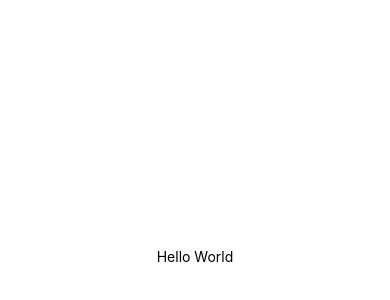
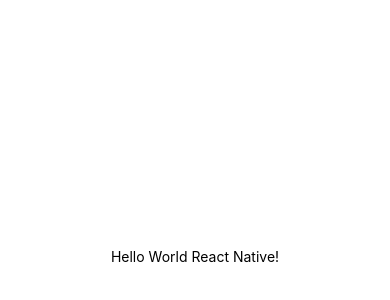
Before and after one commit to cretumarius/ReactNative-boilerplate, a React Native app: screen / in a window 390 px wide. Shown: the part 166-466 px from the top of the page. Built offline with nearby package versions, Linux system fonts and the light colour scheme.

Commit message:
Added HelloWorld atom component

```diff
--- a/src/App.tsx
+++ b/src/App.tsx
@@ -1,10 +1,21 @@
 import React from 'react';
-import {View, Text} from 'react-native';
+import { HelloWorld } from '_atoms';
+import { StyleSheet, View } from 'react-native';
+import { flex_design } from '_styles';
 
-const App = () => (
-  <View style={{flex: 1, justifyContent: 'center', alignItems: 'center'}}>
-    <Text>Hello World</Text>
-  </View>
-);
+const App = () => {
+  return (
+    <View style={styles.page}>
+      <HelloWorld name="React Native" />
+    </View>
+  );
+};
 
 export default App;
+
+const styles = StyleSheet.create({
+  page: {
+    flex: 1,
+    ...flex_design('column', 'center', 'center'),
+  },
+});
--- /dev/null
+++ b/src/components/atoms/HelloWorld.tsx
@@ -0,0 +1,5 @@
+import React from 'react';
+import { Text } from 'react-native';
+const HelloWorld = (props: { name: string }) => <Text>Hello World {props.name}!</Text>;
+
+export default HelloWorld;
--- /dev/null
+++ b/src/components/atoms/index.ts
@@ -0,0 +1 @@
+export {default as HelloWorld} from './HelloWorld';
--- /dev/null
+++ b/src/styles/index.ts
@@ -0,0 +1 @@
+export * from './mixins';
--- /dev/null
+++ b/src/styles/mixins.ts
@@ -0,0 +1,7 @@
+export function flex_design(direction: any = 'row', justify: any = 'space-between', align: any = 'flex-start') {
+  return {
+    flexDirection: direction,
+    justifyContent: justify,
+    alignItems: align,
+  };
+}
```
Also changed, not shown: tsconfig.json (+4 -4 lines), .prettierrc.js.
